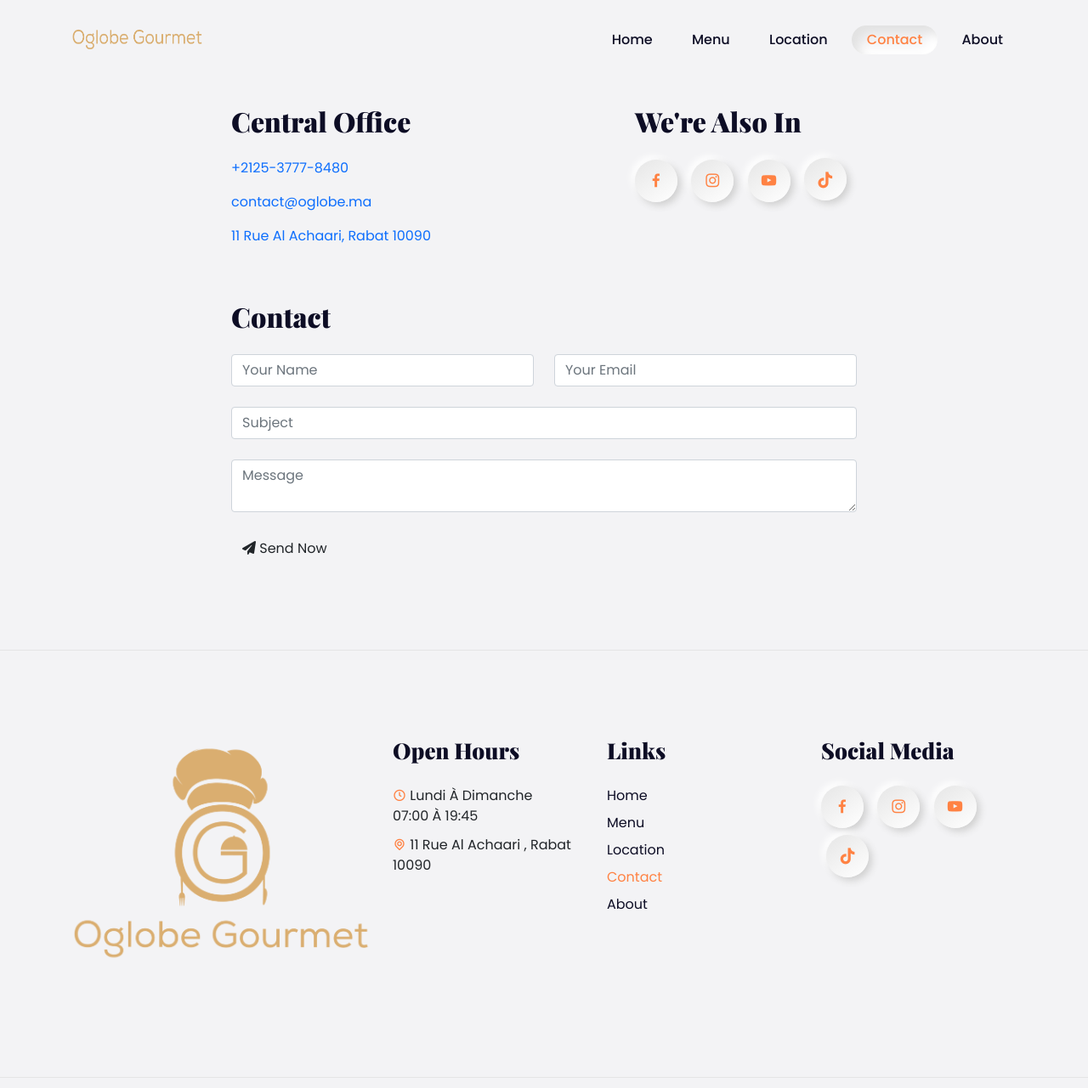
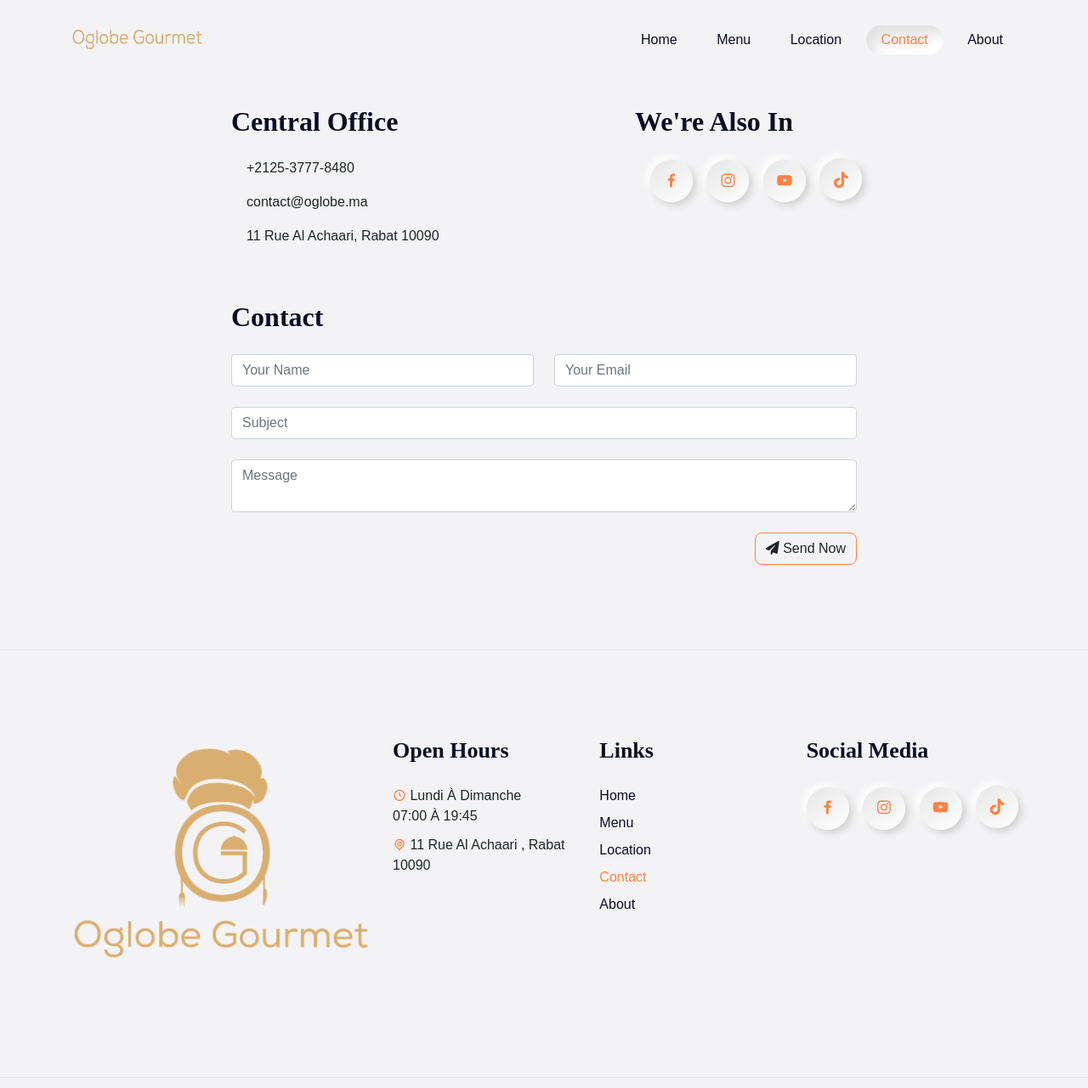
Before and after one commit to ouzak-dev/oglobe, a Flask app: page /contact in a window 1280 px wide. Shown: the top 1281 px of the page at 85% size. Run offline with Flask 3, Linux system fonts and the light colour scheme; some libraries are stand-ins or nearby versions; some web fonts are replaced.

Commit message:
Add files via upload

```diff
--- a/app/static/css/style.css
+++ b/app/static/css/style.css
@@ -1,3 +1,104 @@
+/* custom edits */
+
+.center-it {
+    justify-content: center !important;
+}
+
+.color-tes, .color-tes:hover {
+    color: #212529 !important;
+}
+
+.color-lc {
+    color: #212529 !important;
+}
+
+.color-lc:hover {
+    color: #ff8243 !important;
+}
+
+.smnav {
+    white-space: nowrap;
+}
+
+.text-right {
+    text-align-last: right !important;
+}
+
+.btn-main-sm {
+    border-radius: 8px;
+    border-color: #ff8243;
+}
+
+.btn-main-sm:hover {
+    border-radius: 8px;
+    border-color: #212529;
+}
+
+.c-p-l {
+    padding-left: 18px !important;
+}
+
+/* end custom edits */
+
+
+
+/* alert: alert messages */
+
+.info {
+    background-color: #fff;
+    color: #4d9dda !important;
+}
+
+.error {
+    background-color: #fff;
+    color: #e25c4d !important;
+}
+
+.success {
+    background-color: #fff;
+    color: #59ab6e !important;
+}
+
+.alert-modal {
+    position: fixed;
+    width: fit-content;
+    top: 120px;
+    right: 0px;
+    z-index: 1000;
+    font-family: "roboto", sans-serif;
+}
+
+.alert {
+    left: 1px;
+    display: flex;
+    color: #fff;
+    flex-wrap: nowrap;
+    position: relative;
+    width: 100%;
+    align-items: center;
+    padding: 0.6rem 0.6rem;
+    flex-direction: row-reverse;
+    border-radius: 60px 0 0 60px;
+    box-shadow: 0 0 4px rgba(0, 0, 0, .14), 0 4px 8px rgba(177, 177, 177, .28);
+}
+
+.alert-modal i.icon-delete {
+    font-size: 1.2em;
+    display: block;
+    margin: 2px;
+    padding: 4px;
+    cursor: pointer;
+}
+
+.alert-modal span {
+    display: block;
+    font-weight: 600;
+    margin: auto;
+    padding: 4px;
+}
+
+/* end alert messages */
+
 @import url('https://fonts.googleapis.com/css2?family=Playfair+Display:ital,wght@0,400;0,500;0,600;0,700;0,800;0,900;1,400;1,500;1,600;1,700;1,800;1,900&family=Poppins:ital,wght@0,100;0,200;0,300;0,400;0,500;0,600;0,700;0,800;1,100;1,200;1,300;1,400;1,500;1,600;1,700&display=swap');
 /* font-family: 'Playfair Display', serif;
 font-family: 'Poppins', sans-serif; */
--- a/app/static/js/main.js
+++ b/app/static/js/main.js
@@ -1,3 +1,23 @@
+
+// close alert message
+
+$(".non-animated").animate({ left: "0" })
+$(".non-animated").removeClass(".non-animated").delay(6000).fadeOut(
+    function () {
+        $(this).remove();
+    });
+if ($(".alert-modal .alert").length > 2) {
+    $(".alert-modal .alert").eq(0).remove();
+}
+$(document).on(
+    "click",
+    ".alert-modal .alert",
+    function () {
+        $(this).stop(false, true);
+});
+
+
+
 $(document).ready(function ($) {
     "use strict";
 
@@ -135,10 +155,10 @@ jQuery(window).on('load', function () {
     }
 
     // initial position on first === All
-    gsap.set(".filter-active", {
-        x: targets[0].offsetLeft,
-        width: targets[0].offsetWidth
-    });
+    // gsap.set(".filter-active", {
+    //     x: targets[0].offsetLeft,
+    //     width: targets[0].offsetWidth
+    // });
 
     function moveBar() {
         if (this.index != activeTab) {
```
